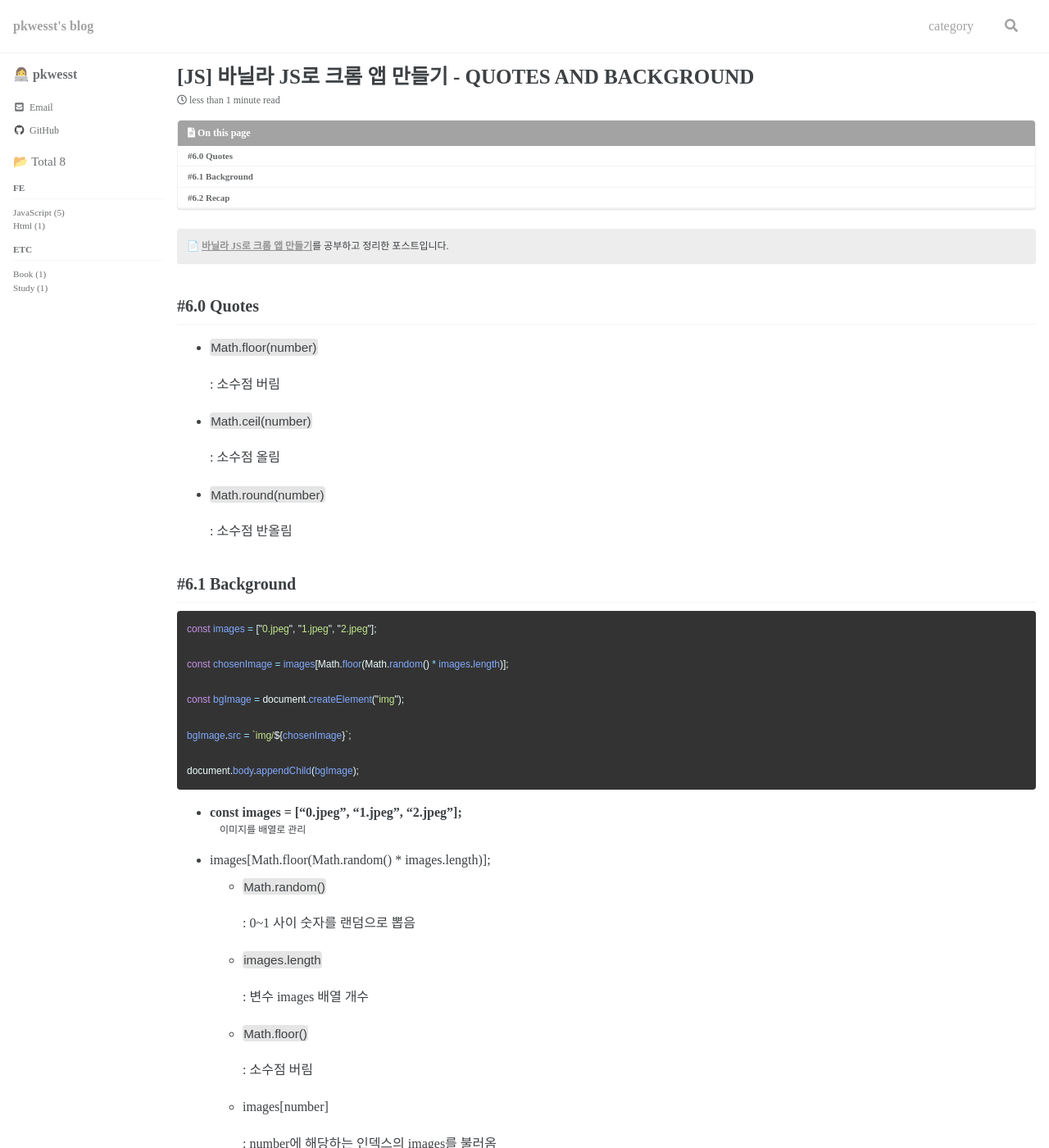
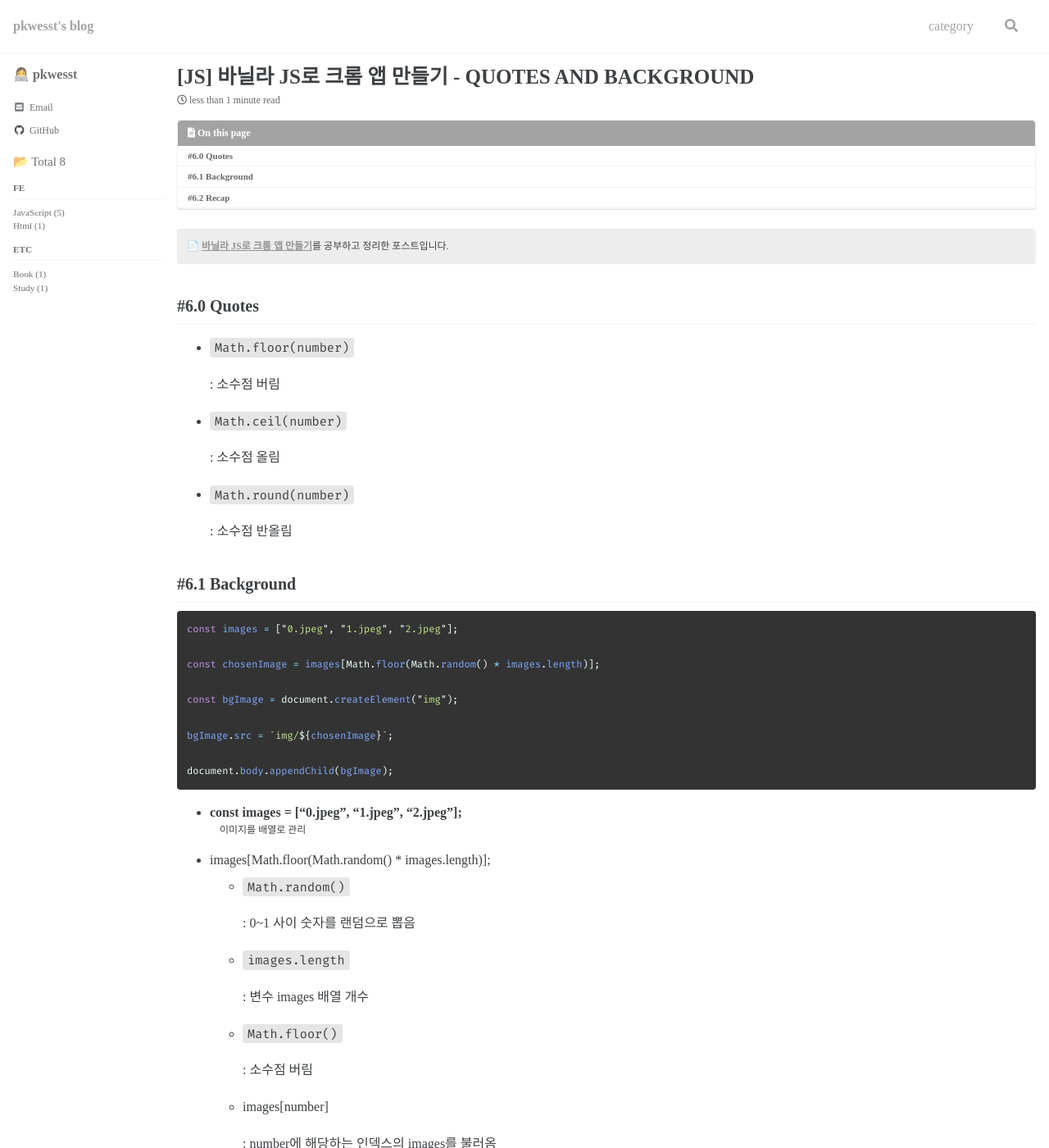
Before and after one commit to pkwesst/pkwesst.github.io, a Jekyll site: the page built from _posts/2022-04-13-js-4.md, in a window 1280 px wide and 1400 px high. Shown: the whole window at 82% size. Built offline with Jekyll 4.4.1, drawn with Linux system fonts in a browser that asks for light colours; cached includes are drawn as plain includes; some web fonts are replaced; comment, search, counter and statistics services are not loaded.

Commit message:
Update _variables.scss

```diff
--- a/_sass/minimal-mistakes/_variables.scss
+++ b/_sass/minimal-mistakes/_variables.scss
@@ -13,12 +13,9 @@ $paragraph-indent: false !default; // true, false (default)
 $indent-var: 1.3em !default;
 
 /* system typefaces */
-$serif: Georgia, Times, serif !default;
-$sans-serif: "Pretendard-Regular" !default;
-  /*-apple-system, BlinkMacSystemFont, "Roboto", "Segoe UI",
-  "Helvetica Neue", "Lucida Grande", Arial, sans-serif !default; */
-
-$monospace: 'Biryani', sans-serif !default; /*코드 */
+$serif: 'Pretendard-Regular', Georgia, Times, serif !default;
+$sans-serif: 'Pretendard-Regular' !default; /*-apple-system, BlinkMacSystemFont, "Roboto", "Segoe UI", "Helvetica Neue", "Lucida Grande", Arial, sans-serif !default; */
+$monospace: 'Fira Code', monospace !default; /*코드 */
 
 /* sans serif typefaces */
 $sans-serif-narrow: $sans-serif !default;
```
